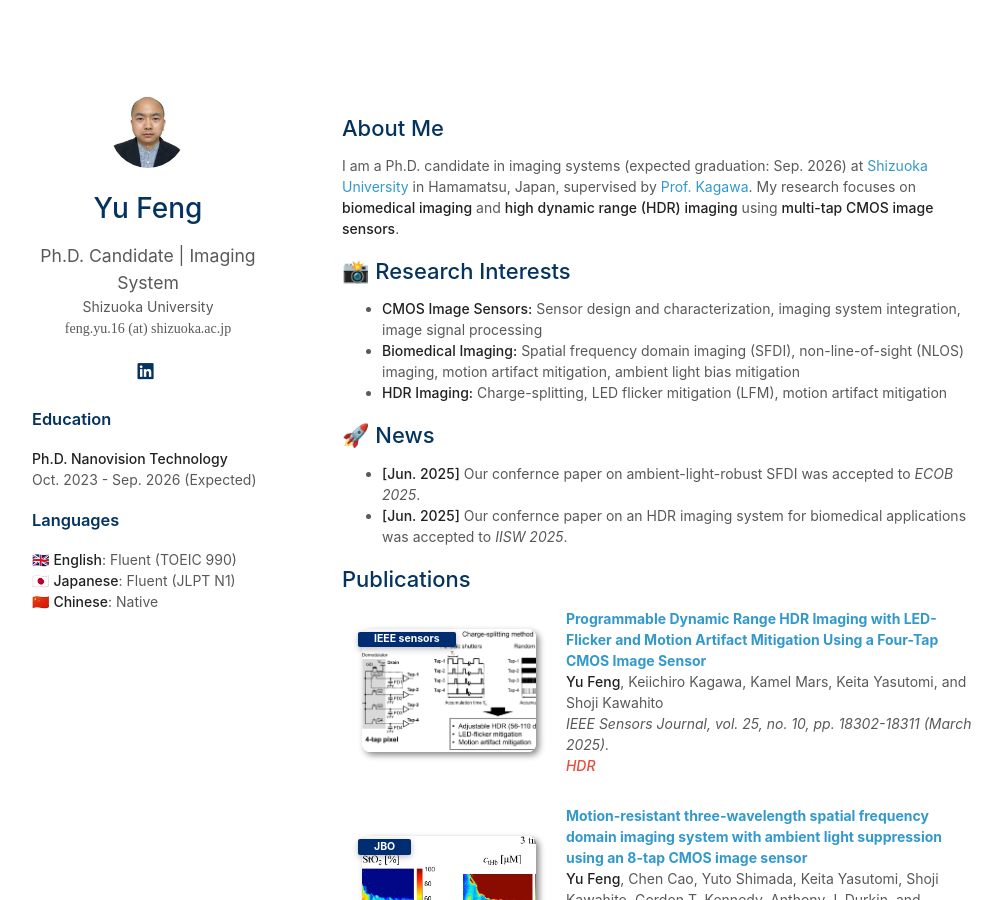
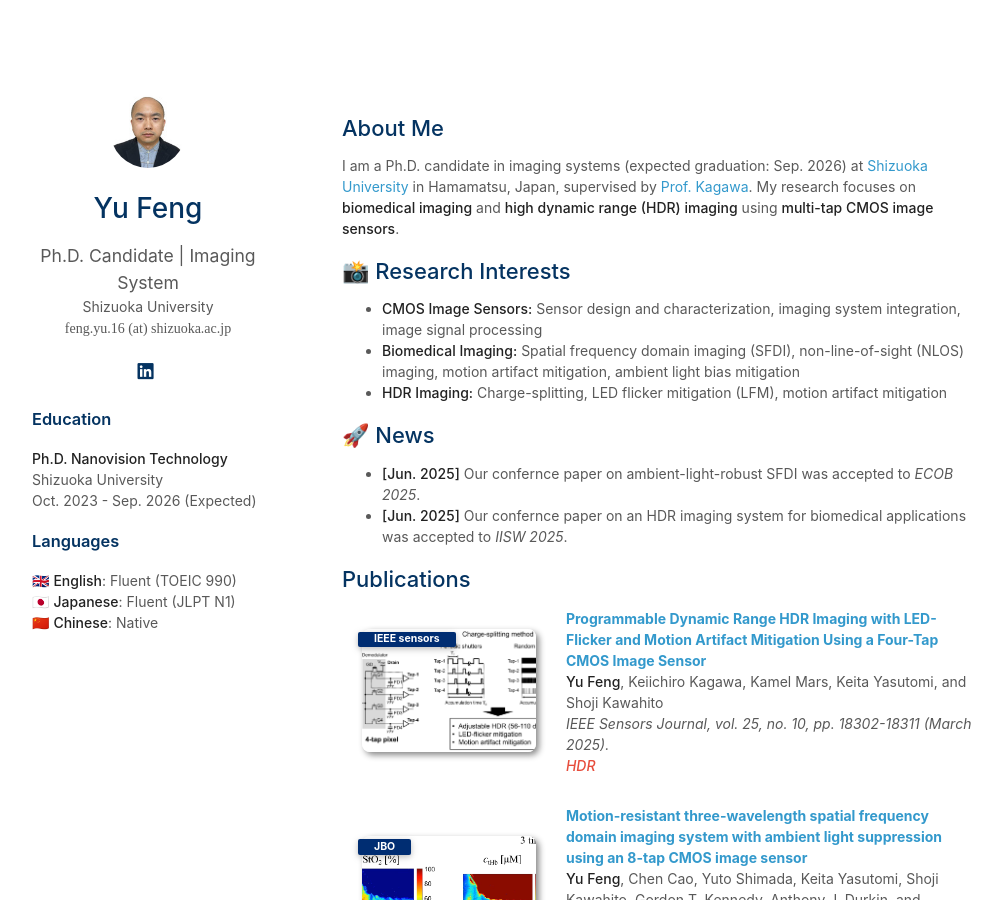
Before and after one commit to y-fen/y-fen.github.io, a Jekyll site: the page built from index.md, in a window 1280 px wide and 900 px high. Shown: the whole window, without its empty margins (128-1130 px from the left). Built offline with Jekyll 4.4.1, drawn with Linux system fonts in a browser that asks for light colours; a style sheet for code colours, icons or effects is not loaded.

Commit message:
Update homepage.html

```diff
--- a/_layouts/homepage.html
+++ b/_layouts/homepage.html
@@ -103,7 +103,7 @@
         <div style="text-align: left;">
           <h3>Education</h3>
           <strong>Ph.D. Nanovision Technology</strong><br>
-          Oct. 2023 - Sep. 2026 (Expected)<br>
+          Shizuoka University<br>Oct. 2023 - Sep. 2026 (Expected)<br>
         </div>
         <br>
         <div style="text-align: left;">
```
